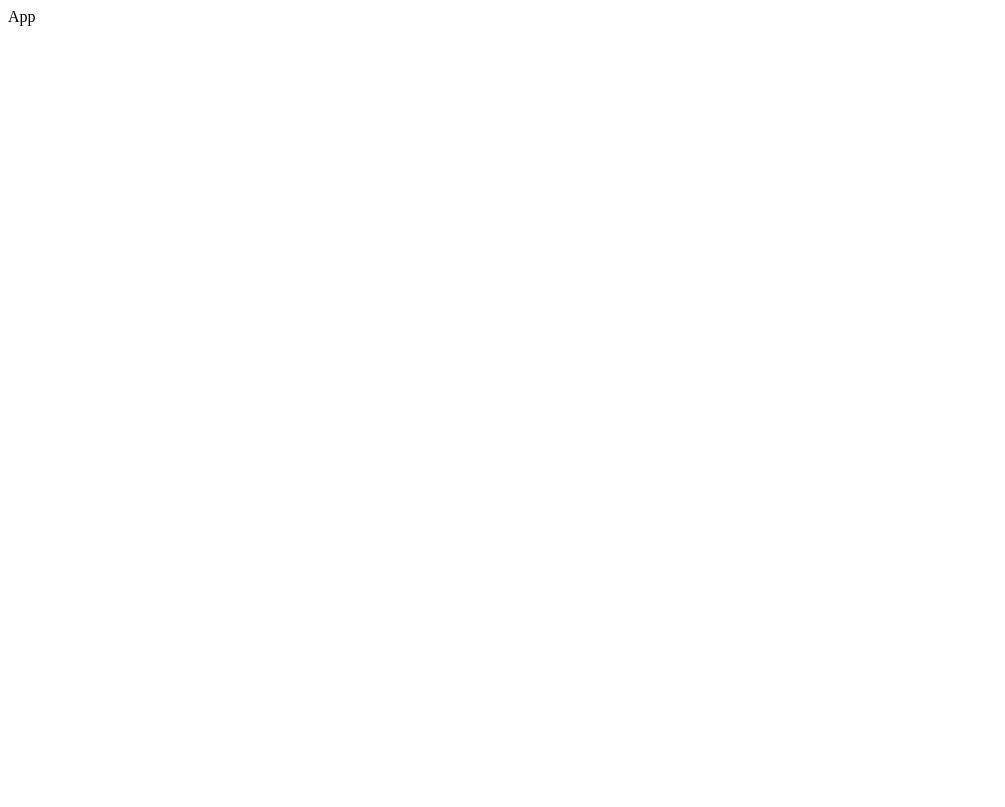
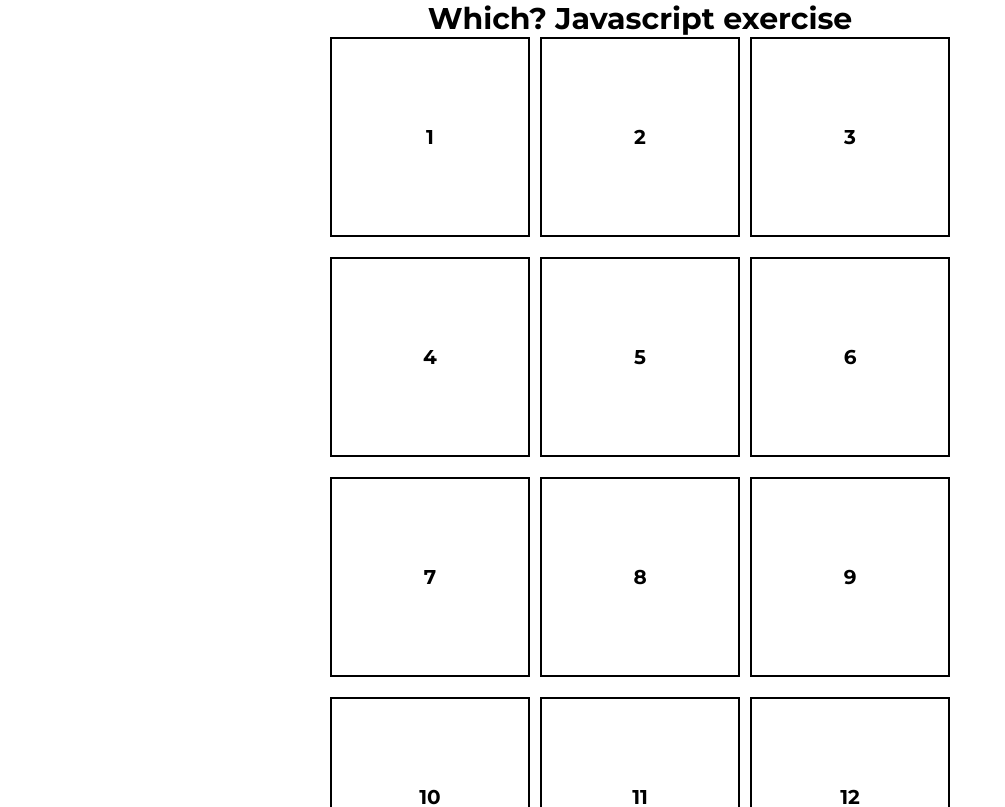
Before and after one commit to ojam1/multiplication-help, a React (Create React App) app: page / in a window 1280 px wide. Shown: the top 807 px of the page, without its empty margins (0-1005 px from the left). Built offline with nearby package versions, Linux system fonts and the light colour scheme.

Commit message:
grid complete

```diff
--- a/package.json
+++ b/package.json
@@ -9,6 +9,7 @@
     "react": "^17.0.1",
     "react-dom": "^17.0.1",
     "react-scripts": "4.0.1",
+    "styled-components": "^5.2.1",
     "web-vitals": "^0.2.4"
   },
   "scripts": {
--- a/public/index.html
+++ b/public/index.html
@@ -3,13 +3,14 @@
   <head>
     <meta charset="utf-8" />
     <link rel="icon" href="%PUBLIC_URL%/favicon.ico" />
+    <link href="https://fonts.googleapis.com/css2?family=Montserrat:wght@400;700;900&display=swap" rel="stylesheet">
     <meta name="viewport" content="width=device-width, initial-scale=1" />
     <meta name="theme-color" content="#000000" />
     <meta
       name="description"
       content="Web site created using create-react-app"
     />
-    <title>React App</title>
+    <title>Multiplication Help</title>
   </head>
   <body>
     <noscript>You need to enable JavaScript to run this app.</noscript>
--- a/src/App.js
+++ b/src/App.js
@@ -1,9 +1,44 @@
 import React from "react";
+import { createGlobalStyle } from "styled-components";
 
+import Number from "./components/Number/Number";
+import Grid from "./components/Grid/Grid";
+
+const GlobalStyle = createGlobalStyle`
+  html {
+    font-size: 62.5%
+  }
+
+  body {
+    width: 100vw;
+    display: flex;
+    flex-direction: column;
+    align-items: center;
+    justify-content: space-around;
+    text-align: center;
+    font-family: 'Montserrat', sans-serif;
+    font-weight: 700;
+    font-size: 3rem;
+    margin: 0 auto;
+    box-sizing: border-box
+  }
+
+  *,
+  *::before,
+  *::after {
+    box-sizing: inherit;
+  }
+`;
 const App = () => (
-  <div>
-    <header>App</header>
-  </div>
+  <>
+    <GlobalStyle />
+    <header>Which? Javascript exercise</header>
+    <Grid>
+      {Array.from({ length: 144 }).map((element, index) => {
+        return <Number number={index + 1} highlighted={false} />;
+      })}
+    </Grid>
+  </>
 );
 
 export default App;
--- /dev/null
+++ b/src/components/Grid/Grid.jsx
@@ -0,0 +1,11 @@
+import React from 'react';
+
+import Container from './grid.style';
+
+const Grid = ({ children}) => (
+  <Container>
+    {children}
+  </Container>
+)
+
+export default Grid
--- /dev/null
+++ b/src/components/Grid/grid.style.js
@@ -0,0 +1,21 @@
+import styled from 'styled-components';
+
+export default styled.div`
+  display: grid;
+  grid-template-columns: 1fr;
+  grid-template-rows: auto;
+  column-gap: 1rem;
+  row-gap: 2rem;
+
+  @media only screen
+  and (min-width: 768px)
+  and (max-width: 1024px) {
+      grid-template-columns: 1fr 1fr;
+      column-gap: 2rem;
+  }
+
+  @media only screen
+  and (min-width: 1025px) {
+      grid-template-columns: 1fr 1fr 1fr;
+  }
+`;
--- /dev/null
+++ b/src/components/Number/Number.jsx
@@ -0,0 +1,15 @@
+import React, { useState } from "react";
+
+import Wrapper from "./number.style";
+
+const Number = ({ number, highlighted }) => {
+  const [highlight, setHighlight] = useState(highlighted);
+
+  return (
+    <Wrapper onClick={() => setHighlight(!highlight)} highlighted={highlight}>
+      {number}
+    </Wrapper>
+  );
+};
+
+export default Number;
--- /dev/null
+++ b/src/components/Number/number.style.js
@@ -0,0 +1,14 @@
+import styled from 'styled-components';
+
+export default styled.div`
+  display: flex;
+  justify-content: center;
+  align-items: center;
+  font-size: 2rem;
+  min-width: 20rem;
+  min-height: 20rem;
+  padding: 1rem;
+  color: black;
+  border: 2px solid black;
+  background-color: ${({ highlighted }) => highlighted ? 'yellow' : 'white'};
+`;
```
Also changed, not shown: 1 other file (tests, documents, lock files or other folders).
